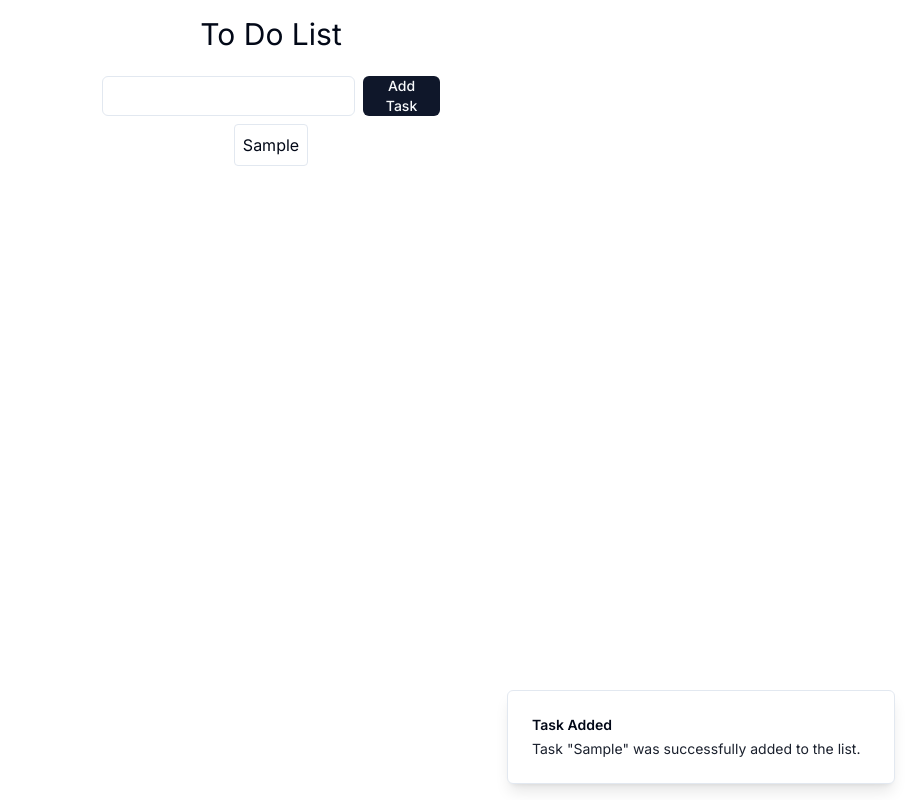
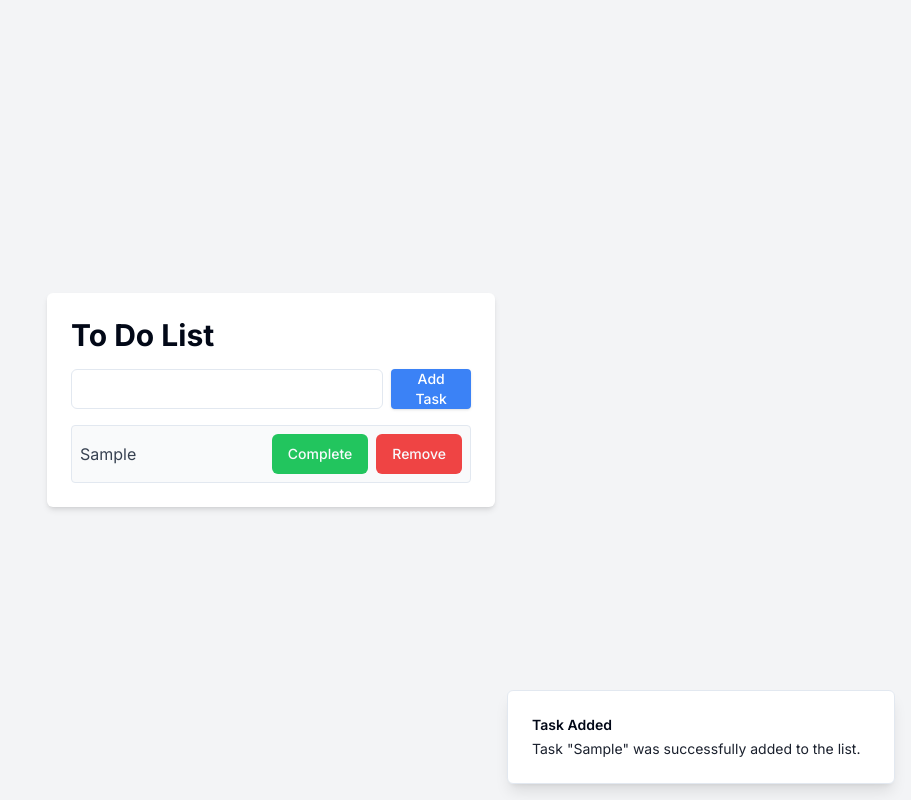
Before and after one commit to DAVEALLCAPS/todolist-ts, a Next.js app: page / in a window 1280 px wide. Both pictures are taken after typing "Sample" into the empty fields and a click on the button "Add Task". Shown: the whole page, without its empty margins (369-1280 px from the left). Built offline with nearby package versions, Linux system fonts and the light colour scheme.

Commit message:
Add Task Interface, Complete/Remove Buttons

```diff
--- a/app/page.tsx
+++ b/app/page.tsx
@@ -5,14 +5,25 @@ import { Input } from "@/components/ui/input";
 import { useState, ChangeEvent } from "react";
 import { useToast } from "@/components/ui/use-toast";
 
+interface Task {
+  id: number;
+  text: string;
+  isComplete: boolean;
+}
+
 export default function Home() {
-  const [tasks, setTasks] = useState<string[]>([]);
+  const [tasks, setTasks] = useState<Task[]>([]);
   const [task, setTask] = useState<string>("");
   const { toast } = useToast(); // Use the useToast hook
+  const [taskIdCounter, setTaskIdCounter] = useState(0);
 
   const addTask = () => {
     if (task.trim() !== "") {
-      setTasks([...tasks, task]);
+      setTasks([
+        ...tasks,
+        { id: taskIdCounter, text: task, isComplete: false },
+      ]);
+      setTaskIdCounter(taskIdCounter + 1);
       toast({
         title: "Task Added",
         description: `Task "${task}" was successfully added to the list.`,
@@ -21,23 +32,93 @@ export default function Home() {
     }
   };
 
+  const toggleTaskCompletion = (taskId: number) => {
+    const updatedTasks = tasks.map((t) =>
+      t.id === taskId ? { ...t, isComplete: !t.isComplete } : t
+    );
+    setTasks(updatedTasks);
+
+    const toggledTask = tasks.find((t) => t.id === taskId);
+    if (toggledTask) {
+      toast({
+        title: toggledTask.isComplete
+          ? "Task Marked Incomplete"
+          : "Task Completed",
+        description: `Task "${toggledTask.text}" has been marked as ${
+          toggledTask.isComplete ? "incomplete" : "complete"
+        }.`,
+      });
+    }
+  };
+
+  const removeTask = (taskId: number) => {
+    const removedTask = tasks.find((t) => t.id === taskId);
+    const updatedTasks = tasks.filter((t) => t.id !== taskId);
+    setTasks(updatedTasks);
+
+    if (removedTask) {
+      toast({
+        title: "Task Removed",
+        description: `Task "${removedTask.text}" has been removed from the list.`,
+      });
+    }
+  };
+
   const handleInputChange = (e: ChangeEvent<HTMLInputElement>) => {
     setTask(e.target.value);
   };
 
   return (
-    <div className="space-y-2 justify-items-center">
-      <h1 className="text-3xl p-4">To Do List</h1>
-      <div className="flex space-x-2">
-        <Input value={task} onChange={handleInputChange} />
-        <Button onClick={addTask}>Add Task</Button>
-      </div>
-      <div className="space-y-2 mt-4">
-        {tasks.map((task, index) => (
-          <div key={index} className="p-2 border rounded">
-            {task}
-          </div>
-        ))}
+    <div className="min-h-screen flex justify-center items-center bg-gray-100">
+      <div className="bg-white p-6 rounded-md shadow-md w-full max-w-md">
+        <h1 className="text-3xl font-bold mb-4">To Do List</h1>
+        <div className="flex space-x-2 mb-4">
+          <Input
+            value={task}
+            onChange={handleInputChange}
+            className="flex-grow"
+          />
+          <Button
+            onClick={addTask}
+            className="bg-blue-500 text-white px-4 py-2 rounded shadow"
+          >
+            Add Task
+          </Button>
+        </div>
+        <div className="space-y-2">
+          {tasks.map((task) => (
+            <div
+              key={task.id}
+              className={`p-2 border rounded ${
+                task.isComplete ? "bg-green-100" : "bg-gray-50"
+              }`}
+            >
+              <span
+                className={`flex items-center justify-between ${
+                  task.isComplete
+                    ? "line-through text-gray-500"
+                    : "text-gray-700"
+                }`}
+              >
+                {task.text}
+                <div className="space-x-2">
+                  <Button
+                    onClick={() => toggleTaskCompletion(task.id)}
+                    className="text-sm bg-green-500"
+                  >
+                    {task.isComplete ? "Undo" : "Complete"}
+                  </Button>
+                  <Button
+                    onClick={() => removeTask(task.id)}
+                    className="text-sm bg-red-500"
+                  >
+                    Remove
+                  </Button>
+                </div>
+              </span>
+            </div>
+          ))}
+        </div>
       </div>
     </div>
   );
```
